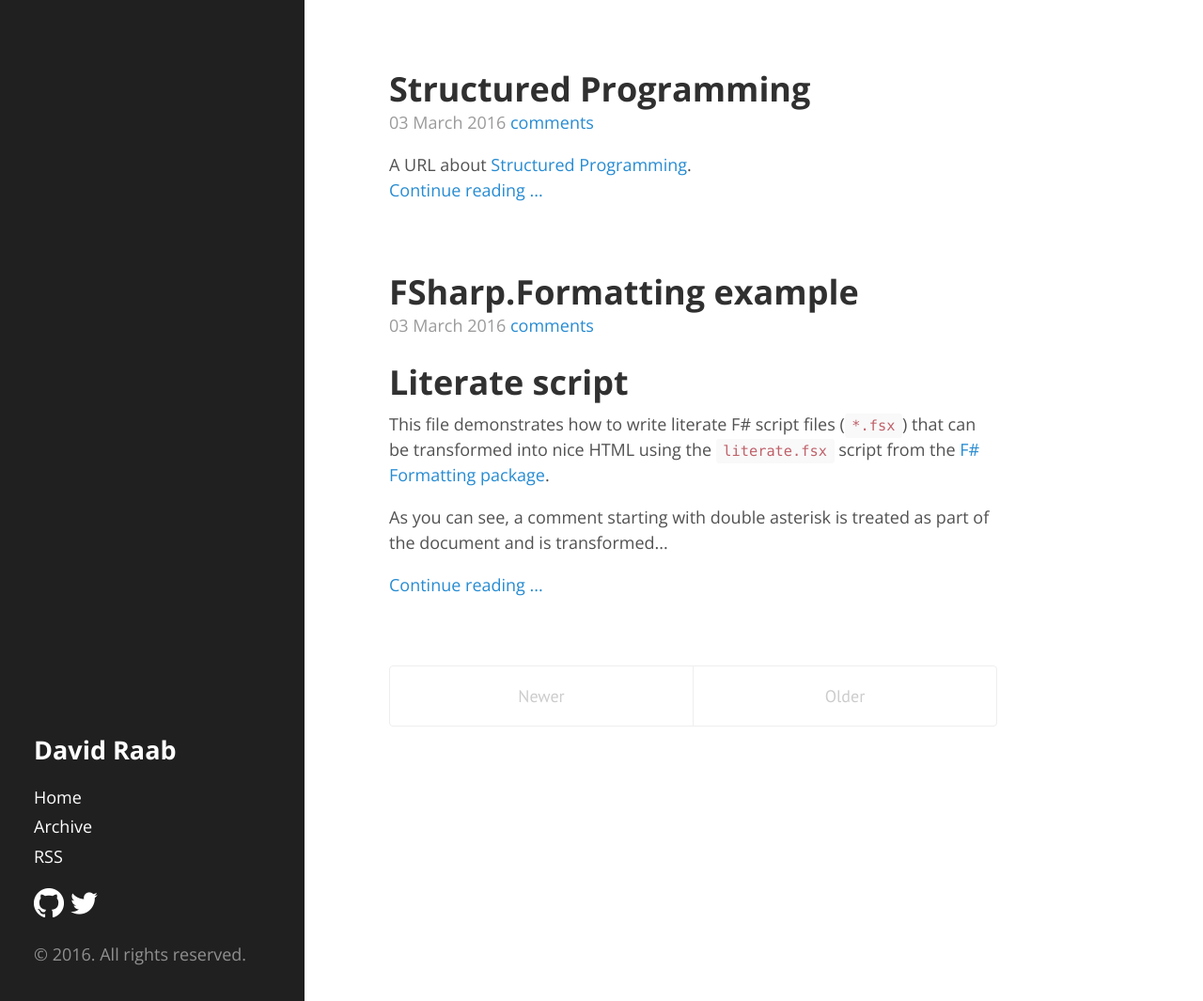
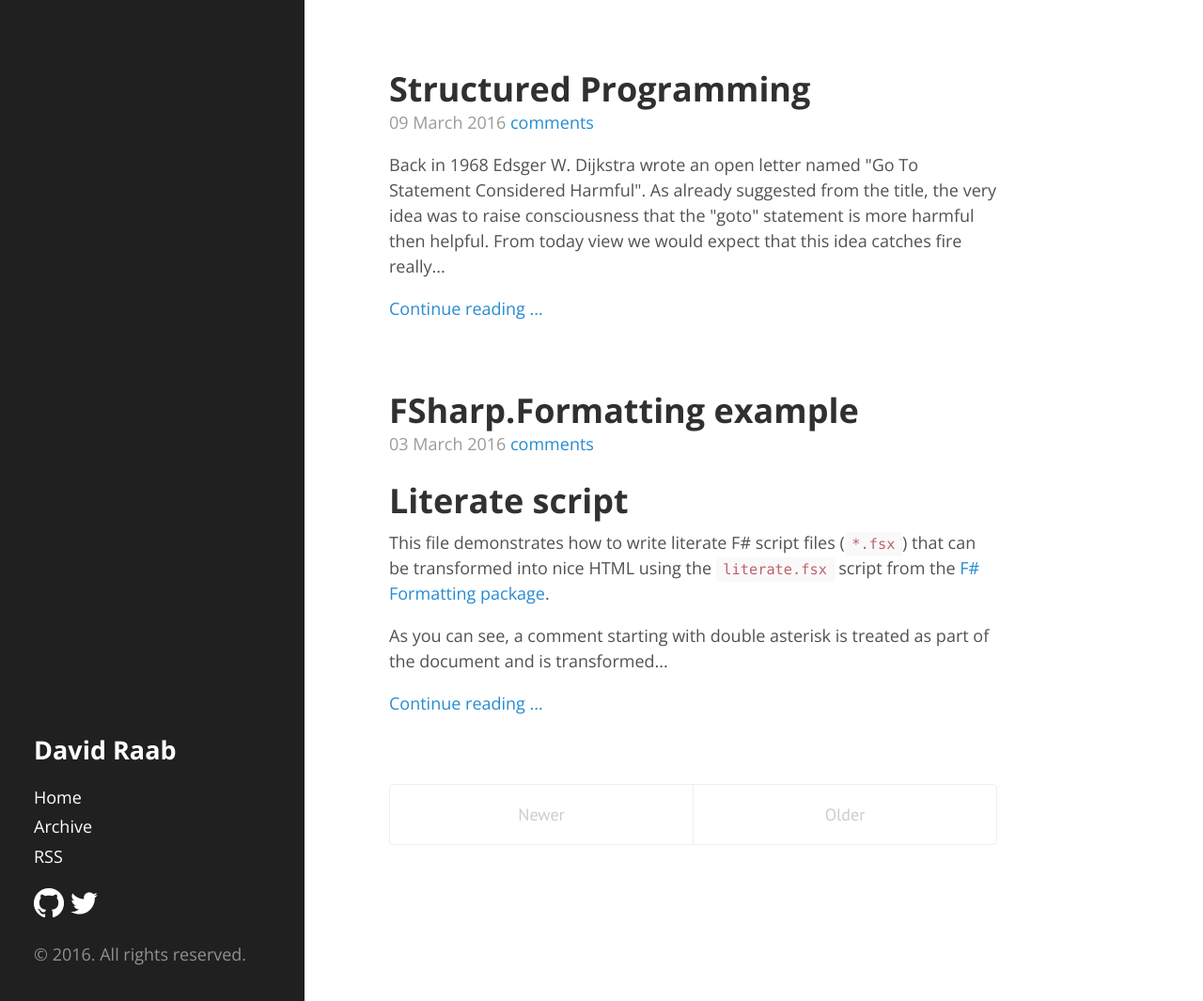
Before and after one commit to bartelink/sidburn.github.io, a Jekyll site: the page built from index.html, in a window 1280 px wide and 1065 px high. Shown: the whole window at 94% size. Built offline with Jekyll 4.4.1, drawn with Linux system fonts in a browser that asks for light colours; some web fonts are replaced; the list of posts is cut into pages by our own code; comment, search, counter and statistics services are not loaded; some of the changed lines change nothing that is shown.

Commit message:
Structured Programming Article

```diff
--- a/_config.yml
+++ b/_config.yml
@@ -20,3 +20,6 @@
 
 github:
   repo:           https://github.com/sidburn/sidburn.github.io
+
+gems:
+  - jekyll-sitemap
--- a/_posts/2016-03-03-structured-programming.html
+++ /dev/null
@@ -1,6 +0,0 @@
----
-layout: post
-title: Structured Programming
----
-
-A URL about <a href="https://blog.8thlight.com/uncle-bob/2015/09/23/a-little-structure.html">Structured Programming</a>.
--- /dev/null
+++ b/_posts/2016-03-09-structured-programming.html
@@ -0,0 +1,88 @@
+---
+layout: post
+title: Structured Programming
+---
+
+<p>Back in 1968 Edsger W. Dijkstra wrote an open letter named "Go To Statement Considered Harmful". As already suggested from
+the title, the very idea was to raise consciousness that the "goto" statement is more harmful then helpful. From
+today view we would expect that this idea catches fire really fast, but it didn't. It took quite a long time. Even during
+all the 1970s and 1980s that question was debated a lot.</p>
+<p>Looking back at it there are some interesting questions that is worth to look at. The first one was, if "goto" was
+harmful, what was the alternative to "goto"? And why exactly is "goto" harmful, and why exactly is the alternative better?</p>
+<p>I think that looking at this questions and there answers is still a very important step forward in understanding programming and
+raise the awareness on how we achieve a more clean way of coding.</p>
+<h2>Why "goto" was considered harmful</h2>
+<p>At first we have to understand the time in which these statement was published. It was a time in that nearly every programmer
+actually used a language with such a control statement. Not only that, it usually often was the only way to provide any
+kind of control structures. There were no "subroutines", no "if", "while", or "for" loops. No "blocks" of code ans so one. Sure
+there existed languages that provides this kind of style of programming. The ALGOL 58 and ALGOL 60 (1958 and 1960) already
+provided those kind of structures, but those languages were not used by the large.</p>
+<p>Most of the programmers still used languages where a "goto" statement dominated. And where the flow of a program was dominated
+by direct "goto" statements. Dijkstra that was a huge proponent of the ALGOL language coined the term "Structured Programming"
+as an alternative to the goto keyword, the idea was that we should have explicit control flow. Mainly a language should be separated
+into Control Structures, Subroutines and Blocks. Control Structures should be further divided into "sequence, selection,
+iteration and recursion" statements.</p>
+<p>So why should something like that be done? The reason was that we anyway had this concepts, but implicitly. All of these ideas
+was emulated with the "goto" statement. You wanted a "for" loop? no problem just jump with goto to some earlier point.</p>
+<p>You wanted a subroutine? You pushed some values onto the stack, jumped to a certain point (your subroutine entry) and that
+subroutine poped the right amount of values from a stack. That is still how functions are implemented in today's language.
+That is the very reason of why you can get a "StackOverflow" if your language don't support tail-recursion.</p>
+<p>But by giving all of them direct labels we give all of our programs more structure. And this structure helps us in understanding
+our programs. Or in other words the idea was that we should eliminate powerful construct like "goto" and yet use a lot more
+weaker but specific constructs.</p>
+<h2>Structured Programming</h2>
+<p>That overall leads to another important realization. Nearly all programming languages that we use today are basically some kind
+of Structured Programming. Whether we are talking about object-oriented language, functional languages or other paradigms.</p>
+<p>All of those languages usually provide some kind of control structures, in the form of looping (while, for, foreach). Subroutines
+in the form of procedures, functions, (static) methods or however your language names them. Selection in the form of
+(if, pattern matching, switch) statements and so on.</p>
+<p>It is important to realize this, because you don't really need any of those if you have a goto statement. The goto statement
+could implement all of those structures just through the use of goto. That is also the reason why i said at the beginning that
+Structured Programming is still a very important idea up to the current days.</p>
+<p>But looking more deeply into it, you will probably ask. Well is that really so? Especially if you use a functional language
+you will encounter that looping constructs are discouraged. Even in object-oriented language it is more and more discouraged.
+Instead of typical while or foreach loops C# for example provides LINQ, Java 8 introduced Stream as a more declarative
+alternative.</p>
+<p>And yet Structured Programming is even more an important topic. The thing is. All those functional interfaces itself or LINQ or Stream
+are basically Structured Programming brought to an extreme. Because the important point of Structured programming was not
+the introduction of (if, while, for, functions, blocks) it was the general concept of eliminating something powerful and provide
+more declarative and specific control structures instead.</p>
+<h2>Powerful vs. Specific</h2>
+<p>So let's reconsider, why was "goto" harmful? "goto" was a very powerful concept. It was so powerful that we basically don't need
+any concepts of looping constructs, functions and so on. The problem that it raised was that we ended up with programs that was
+hard to maintain. Without "words" that describe specific problems we have problems to face growing programs and we as humans
+have problems understanding what happens.</p>
+<p>With the introduction of "if, while, for, functions" and so on we introduced specific concepts that are all possible to express
+with goto. But giving them proper names we have it more easy to follow and understand the intention of our code. It is more
+easier because every control structure was build for one specific task.</p>
+<p>But when we look at the looping constructs we basically see the same things happen. Why do we consider "while", "foreach" and so
+on more and more harmful these days, and replace them with functional interfaces instead? Because those concepts are still to
+powerful. For example what does a "foreach" really express? Actually not much. It just describes a "go through all data". That is
+a general purpose way. But what can you do with it? Well a lot of powerful things!</p>
+<p>For example you can can loop with foreach through an array to find the smallest element, the biggest element. You can apply a function
+to every element. You can filter an array. You can loop through two array, somehow combine them, do some calculations with every element
+and so on. Or in other words. We can do a lot with such a simple constructs. And that is why we view them as "harmful".</p>
+<p>Looking at functional interface, they really brought the concept of Structured Programming even further. Instead of just "looping" we now
+have even further separated the idea of looping. We have <code>List.min</code>, <code>List.max</code>, <code>List.map</code>, <code>List.filter</code>, <code>List.map2</code>, <code>List.zip</code>, ...
+and so one just to name a view. All of those constructs are still basically just "looping" constructs. But they are specializes looping
+constructs that just do one specific thing.</p>
+<h2>So having powerful things is bad?</h2>
+<p>If we follow this thinking then it can lead to the idea that a programming language itself should not have any powerful concepts at all.
+The less powerful a language is, the better. But actually it cannot be further from the truth. In fact it is quite the opposite, a language
+absolute must provide as much powerful things as possible.</p>
+<p>The reason for that is that we need those powerful concepts to build our less powerful, more specific things. And in building more of those
+constructs we achieve a better more clean code. A result of this is also that code will be shorter, easier to understand with less bugs.</p>
+<p>So we should aim for powerful constructs, and a language should provide those powerful constructs. But we should use them to build all our
+more specific less powerful constructs. Or in other words, in programming we always should prefer the least powerful concept to implement
+something.</p>
+<h2>Using the least powerful thing</h2>
+<p>When we follow these rule and thinking what Structured Programming is about, I think it leads to more readable code with all of
+the benefit this usually have. Like higher maintainability, less bugs, in general less code because of reusable constructs. The
+only thing we have todo is to identify our powerful constructs and try to come up with some alternative. In C# the usage of
+while, for or foreach is such a thing. In F# besides using looping constructs itself also using direct recursion or using
+<code>fold</code> counts as powerful. Recursion is basically just looping, and fold is the abstraction of tail-recursive looping with
+an accumulator.</p>
+<h2>Further Reading</h2>
+<ul>
+<li><a href="https://blog.8thlight.com/uncle-bob/2015/09/23/a-little-structure.html">Uncle Bob - A Little Structure</a></li>
+</ul>
```
Also changed, not shown: 2 other files.
